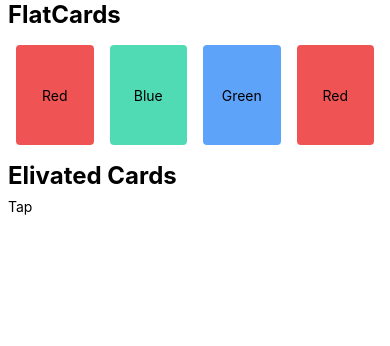
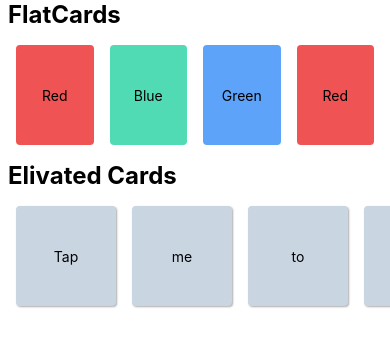
Before and after one commit to nevinsebastian/Tut, a React Native app: screen / in a window 390 px wide. Shown: the top 346 px of the page. Built offline with nearby package versions, Linux system fonts and the light colour scheme.

Commit message:
flat cards styled

```diff
--- a/components/ElivatedCards.tsx
+++ b/components/ElivatedCards.tsx
@@ -5,10 +5,30 @@ export default function ElivatedCards() {
   return (
     <View>
       <Text style={styles.headingText}>Elivated Cards</Text>
-      <ScrollView style={styles.container}>
-          <View>
-              <Text style={[styles.card, styles.cardElivated]}>
+      <ScrollView horizontal={true} style={styles.container}>
+      <View style={[styles.card, styles.cardElivated]}>
+              <Text >
                   Tap
+              </Text>
+          </View><View style={[styles.card, styles.cardElivated]}>
+              <Text >
+                  me
+              </Text>
+          </View><View style={[styles.card, styles.cardElivated]}>
+              <Text >
+                  to
+              </Text>
+          </View><View style={[styles.card, styles.cardElivated]}>
+              <Text >
+                  Scroll
+              </Text>
+          </View><View style={[styles.card, styles.cardElivated]}>
+              <Text >
+                  More
+              </Text>
+          </View><View style={[styles.card, styles.cardElivated]}>
+              <Text >
+                  more
               </Text>
           </View>
       </ScrollView>
@@ -22,11 +42,28 @@ const styles = StyleSheet.create({
         fontWeight:'bold',
         paddingHorizontal:8
     },
-    card:{},
-    cardElivated:{},
+    card:{
+        flex:1,
+        alignItems:'center',
+        justifyContent:'center',
+        width:100,
+        height:100,
+        borderRadius:4,
+        margin:8,
+
+    },
+    cardElivated:{
+        backgroundColor:'#CAD5E2',
+        elevation:4,
+        shadowOffset:{
+            width:1,
+            height:1
+        },
+        shadowColor:'#333',
+        shadowOpacity:0.4,
+        shadowRadius:2
+    },
     container:{
-        flex:1,
-        flexDirection:'row',
         padding:8
       },
 })
```
